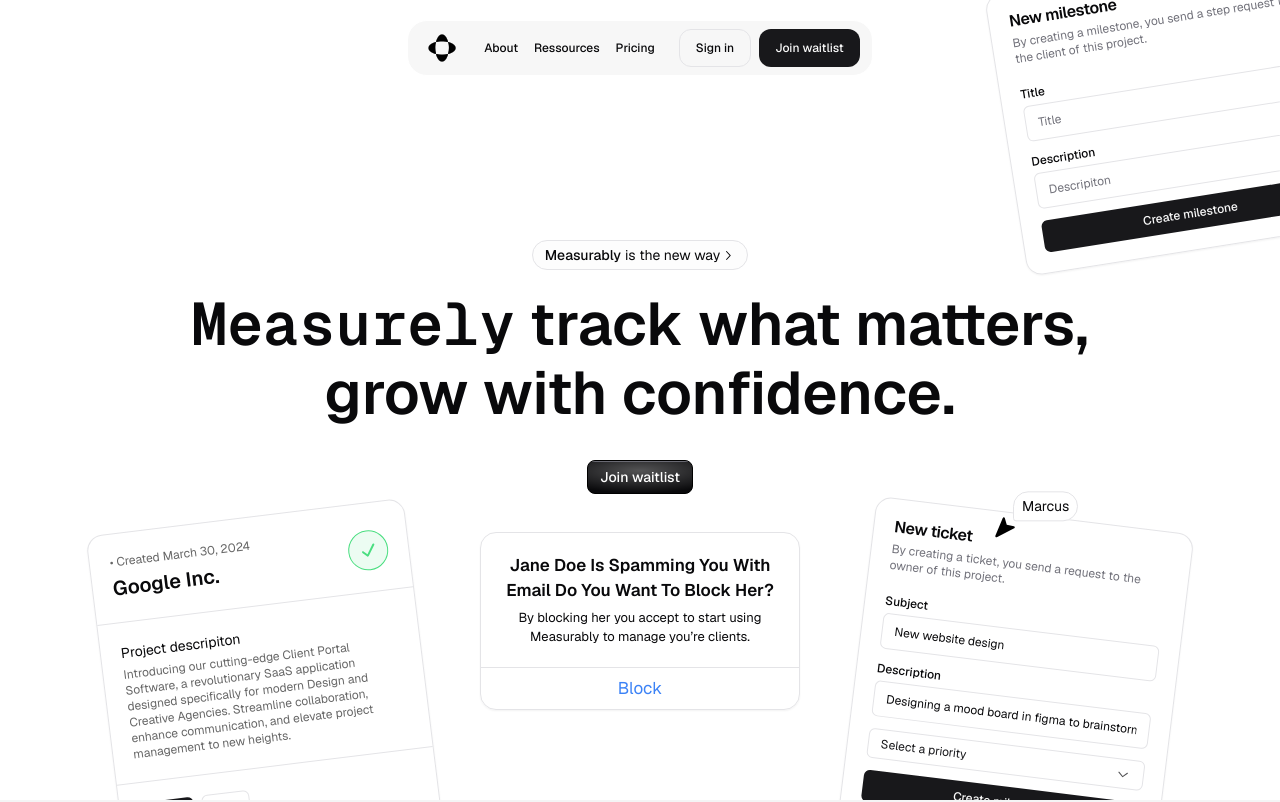
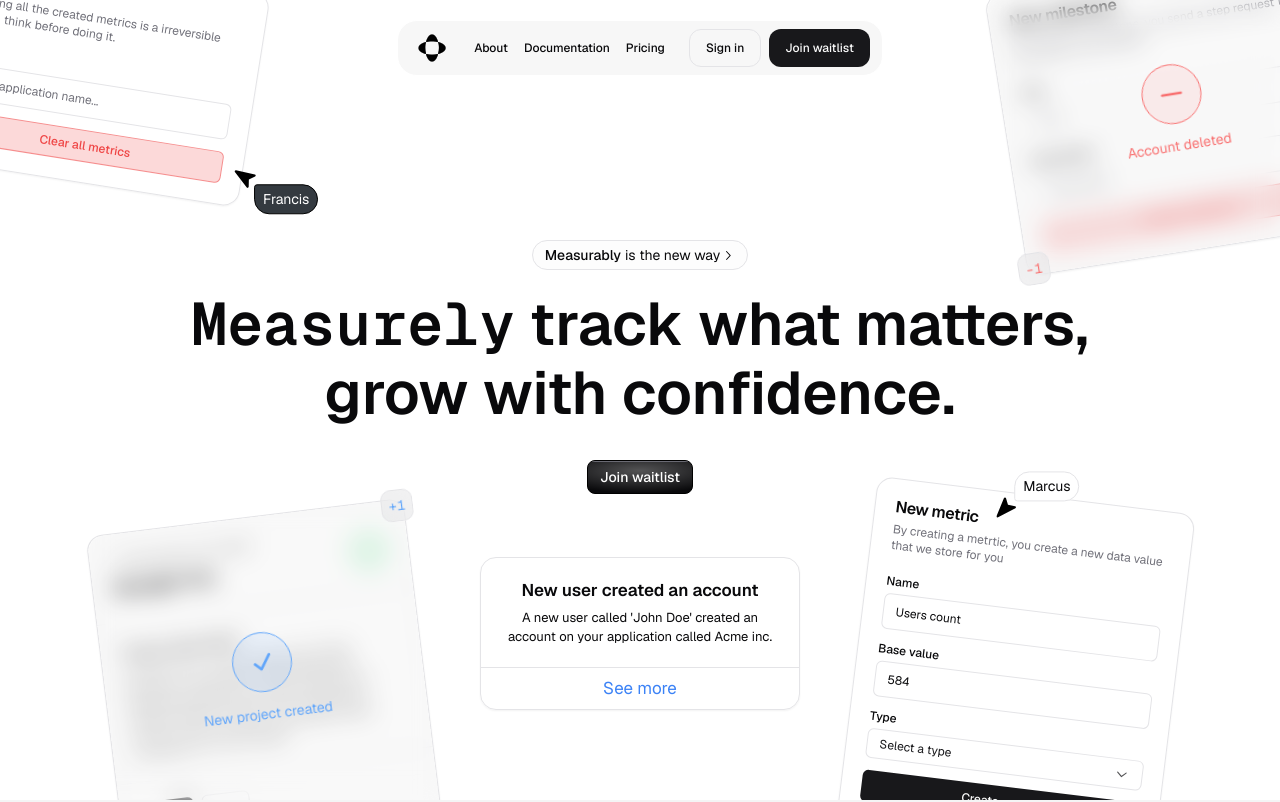
Before and after one commit to Measurely-dev/Measurely, a Next.js app in the folder frontend/: page /home in a window 1280 px wide. Shown: the top 802 px of the page. Built offline with nearby package versions, Linux system fonts and the light colour scheme.

Commit message:
frontend: landing page design

```diff
--- a/frontend/src/components/website/components/box.tsx
+++ b/frontend/src/components/website/components/box.tsx
@@ -7,7 +7,7 @@
   description: string;
 }) {
   return (
-    <div className='flex h-[350px] flex-col items-center justify-center gap-[30px] rounded-[30px] bg-white px-[25px] py-5'>
+    <div className='flex h-[350px] flex-col items-center pt-16 gap-[30px] rounded-[30px] bg-white px-[25px] py-5'>
       <div className='flex size-[80px] items-center justify-center rounded-full border bg-accent/50'>
         {props.icon}
       </div>
--- a/frontend/src/components/website/components/showcase/card1.tsx
+++ b/frontend/src/components/website/components/showcase/card1.tsx
@@ -1,46 +1,56 @@
-import { Button } from '@/components/ui/button';
+import { Button } from "@/components/ui/button";
 import {
   Card,
   CardContent,
   CardDescription,
   CardHeader,
   CardTitle,
-} from '@/components/ui/card';
-import { Input } from '@/components/ui/input';
-import { Label } from '@/components/ui/label';
+} from "@/components/ui/card";
+import { Input } from "@/components/ui/input";
+import { Label } from "@/components/ui/label";
+import { MinusIcon } from "lucide-react";
 
 export default function Card1(props: { className?: string }) {
   return (
     <Card className={`w-[340px] rounded-2xl p-5 shadow-sm ${props.className}`}>
-      <CardHeader className='p-0'>
+      <div className="absolute bottom-[-10px] left-[-10px] size-8 rounded-[10px] bg-zinc-300/30 border backdrop-blur-md flex text-sm text-red-400 items-center justify-center font-mono z-10">
+        -1
+      </div>
+      <div className="w-full top-0 left-0 h-full absolute bg-zinc-300/15 backdrop-blur-md gap-3 flex-col flex justify-center items-center rounded-2xl text-red-400 text-sm">
+        <div className="flex aspect-square h-[60px] items-center justify-center rounded-full border border-red-400 bg-red-400/10 text-red-400">
+          <MinusIcon className="size-8 stroke-[2]" />
+        </div>
+        Account deleted
+      </div>
+      <CardHeader className="p-0">
         <CardTitle>New milestone</CardTitle>
-        <CardDescription className='text-xs'>
+        <CardDescription className="text-xs">
           By creating a milestone, you send a step request to the client of this
           project.
         </CardDescription>
       </CardHeader>
-      <CardContent className='mt-5 flex w-full flex-col gap-3 p-0'>
-        <div className='grid w-full items-center gap-1'>
-          <Label htmlFor='Title' className='text-xs'>
+      <CardContent className="mt-5 flex w-full flex-col gap-3 p-0">
+        <div className="grid w-full items-center gap-1">
+          <Label htmlFor="Title" className="text-xs">
             Title
           </Label>
           <Input
-            type='text'
-            placeholder='Title'
-            className='text-xs placeholder:text-xs'
+            type="text"
+            placeholder="Title"
+            className="text-xs placeholder:text-xs"
           />
         </div>
-        <div className='grid w-full items-center gap-1'>
-          <Label htmlFor='Title' className='text-xs'>
+        <div className="grid w-full items-center gap-1">
+          <Label htmlFor="Title" className="text-xs">
             Description
           </Label>
           <Input
-            type='text'
-            placeholder='Descripiton'
-            className='text-xs placeholder:text-xs'
+            type="text"
+            placeholder="Descripiton"
+            className="text-xs placeholder:text-xs"
           />
         </div>
-        <Button className='w-full' size='sm'>
+        <Button className="w-full" variant={"destructiveOutline"} size="sm">
           Create milestone
         </Button>
       </CardContent>
--- a/frontend/src/components/website/components/showcase/card2.tsx
+++ b/frontend/src/components/website/components/showcase/card2.tsx
@@ -1,13 +1,13 @@
-import { Button } from '@/components/ui/button';
+import { Button } from "@/components/ui/button";
 import {
   Card,
   CardContent,
   CardDescription,
   CardHeader,
   CardTitle,
-} from '@/components/ui/card';
-import { Input } from '@/components/ui/input';
-import { Label } from '@/components/ui/label';
+} from "@/components/ui/card";
+import { Input } from "@/components/ui/input";
+import { Label } from "@/components/ui/label";
 import {
   Select,
   SelectContent,
@@ -15,57 +15,67 @@
   SelectItem,
   SelectTrigger,
   SelectValue,
-} from '@/components/ui/select';
-import ShowcaseCursor from './cursor';
+} from "@/components/ui/select";
+import ShowcaseCursor from "./cursor";
+import { CheckIcon } from "lucide-react";
 
 export default function Card2(props: { className?: string }) {
   return (
     <Card className={`w-[320px] rounded-2xl p-5 shadow-sm ${props.className}`}>
-      <ShowcaseCursor cursor={1} className='!absolute top-[-26px] !rotate-[-7deg] left-[135px]' />
-
-      <CardHeader className='p-0'>
-        <CardTitle>New ticket</CardTitle>
-        <CardDescription className='text-xs'>
-          By creating a ticket, you send a request to the owner of this project.
+      <ShowcaseCursor
+        cursor={1}
+        className="!absolute top-[-26px] !rotate-[-7deg] left-[135px]"
+      />
+      <CardHeader className="p-0">
+        <CardTitle>New metric</CardTitle>
+        <CardDescription className="text-xs">
+          By creating a metrtic, you create a new data value that we store for
+          you
         </CardDescription>
       </CardHeader>
-      <CardContent className='mt-5 flex w-full flex-col gap-3 p-0'>
-        <div className='grid w-full items-center gap-1'>
-          <Label htmlFor='Title' className='text-xs'>
-            Subject
+      <CardContent className="mt-5 flex w-full flex-col gap-3 p-0">
+        <div className="grid w-full items-center gap-1">
+          <Label htmlFor="Title" className="text-xs">
+            Name
           </Label>
           <Input
-            type='text'
-            placeholder='Title'
-            defaultValue='New website design'
-            className='text-xs placeholder:text-xs'
+            type="text"
+            placeholder="Title"
+            defaultValue="Users count"
+            className="text-xs placeholder:text-xs"
           />
         </div>
-        <div className='grid w-full items-center gap-1'>
-          <Label htmlFor='Title' className='text-xs'>
-            Description
+        <div className="grid w-full items-center gap-1">
+          <Label htmlFor="Title" className="text-xs">
+            Base value
           </Label>
           <Input
-            type='text'
-            placeholder='Descripiton'
-            defaultValue='Designing a mood board in figma to brainstorm ideas'
-            className='text-xs placeholder:text-xs'
+            type="number"
+            placeholder="Value"
+            defaultValue="584"
+            className="text-xs placeholder:text-xs"
           />
         </div>
+        <div className="grid w-full items-center gap-1">
+          <Label htmlFor="Title" className="text-xs">
+            Type
+          </Label>
           <Select>
-          <SelectTrigger className='h-[30px] rounded-[6px] border text-xs text-primary'>
-            <SelectValue placeholder='Select a priority' />
+            <SelectTrigger className="h-[30px] rounded-[6px] border text-xs text-primary">
+              <SelectValue placeholder="Select a type" />
             </SelectTrigger>
-          <SelectContent className='rotate-[7deg] max-lg:rotate-0'>
+            <SelectContent className="rotate-[7deg] max-lg:rotate-0">
               <SelectGroup>
-              <SelectItem value='high'>High</SelectItem>
-              <SelectItem value='medium'>Medium</SelectItem>
-              <SelectItem value='low'>Low</SelectItem>
+                <SelectItem value="high">Number</SelectItem>
+                <SelectItem value="medium">Value</SelectItem>
+                <SelectItem value="low">String</SelectItem>
               </SelectGroup>
             </SelectContent>
           </Select>
-        <Button className='w-full' size='sm'>
-          Create milestone
+        </div>
+
+        <Button className="w-full" size="sm">
+          Create metric
         </Button>
       </CardContent>
     </Card>
--- a/frontend/src/components/website/components/showcase/card3.tsx
+++ b/frontend/src/components/website/components/showcase/card3.tsx
@@ -5,15 +5,14 @@
     <Card className={`w-[320px] rounded-2xl shadow-sm ${props.className}`}>
       <div className='flex flex-col items-center justify-center px-4 py-5 text-center'>
         <span className='text-[17px] font-semibold'>
-          Jane Doe Is Spamming You With Email Do You Want To Block Her?
+          New user created an account
         </span>
         <span className='mt-[4px] text-[13px]'>
-          By blocking her you accept to start using Measurably to manage you’re
-          clients.
+          A new user called 'John Doe' created an account on your application called Acme inc.
         </span>
       </div>
       <div className='flex cursor-pointer select-none items-center justify-center border-t py-2 text-[17px] text-blue-500'>
-        Block
+        See more
       </div>
     </Card>
   );
--- a/frontend/src/components/website/components/showcase/card4.tsx
+++ b/frontend/src/components/website/components/showcase/card4.tsx
@@ -1,41 +1,50 @@
-import { Button } from '@/components/ui/button';
+import { Button } from "@/components/ui/button";
 import {
   Card,
   CardContent,
   CardFooter,
   CardHeader,
-} from '@/components/ui/card';
-import { Separator } from '@/components/ui/separator';
-import { CheckIcon } from '@radix-ui/react-icons';
+} from "@/components/ui/card";
+import { Separator } from "@/components/ui/separator";
+import { CheckIcon } from "@radix-ui/react-icons";
 
 export default function Card4(props: { className?: string }) {
   return (
     <Card className={`w-[320px] rounded-2xl p-0 shadow-sm ${props.className}`}>
-      <CardHeader className='flex flex-row items-center p-5'>
-        <div className='flex w-full flex-col gap-1'>
-          <span className='text-xs text-secondary'>
+      <div className="absolute top-[-10px] right-[-10px] size-8 rounded-[10px] bg-zinc-300/30 border backdrop-blur-md flex text-sm text-blue-400 items-center justify-center font-mono z-10">
+        +1
+      </div>
+      <div className="w-full h-full absolute bg-zinc-300/15 backdrop-blur-md gap-3 flex-col flex justify-center items-center rounded-2xl text-blue-400 text-sm">
+        <div className="flex aspect-square h-[60px] items-center justify-center rounded-full border border-blue-400 bg-blue-400/10 text-blue-400">
+          <CheckIcon className="size-8 !stroke-[0.5]" />
+        </div>
+        New project created
+      </div>
+      <CardHeader className="flex flex-row items-center p-5">
+        <div className="flex w-full flex-col gap-1">
+          <span className="text-xs text-secondary">
             • Created March 30, 2024
           </span>
-          <span className='text-xl font-semibold'>Google Inc.</span>
+          <span className="text-xl font-semibold">Google Inc.</span>
         </div>
-        <div className='flex aspect-square h-[40px] items-center justify-center rounded-full border border-green-400 bg-green-400/10 text-green-400'>
-          <CheckIcon className='size-6' />
+        <div className="flex aspect-square h-[40px] items-center justify-center rounded-full border border-green-400 bg-green-400/10 text-green-400">
+          <CheckIcon className="size-6" />
         </div>
       </CardHeader>
-      <Separator className='w-full' />
-      <CardContent className='flex flex-col p-5'>
-        <span className='text-sm'>Project descripiton</span>
-        <span className='mt-1 text-xs text-secondary'>
+      <Separator className="w-full" />
+      <CardContent className="flex flex-col p-5">
+        <span className="text-sm">Project descripiton</span>
+        <span className="mt-1 text-xs text-secondary">
           Introducing our cutting-edge Client Portal Software, a revolutionary
           SaaS application designed specifically for modern Design and Creative
           Agencies. Streamline collaboration, enhance communication, and elevate
           project management to new heights.
         </span>
       </CardContent>
-      <Separator className='w-full' />
-      <CardFooter className='flex gap-2 p-5'>
-        <Button size='sm'>Open</Button>
-        <Button size='sm' variant='outline'>
+      <Separator className="w-full" />
+      <CardFooter className="flex gap-2 p-5">
+        <Button size="sm">Open</Button>
+        <Button size="sm" variant="outline">
           Edit
         </Button>
       </CardFooter>
--- /dev/null
+++ b/frontend/src/components/website/components/showcase/card5.tsx
@@ -0,0 +1,51 @@
+import {
+  Card,
+  CardContent,
+  CardDescription,
+  CardHeader,
+  CardTitle,
+} from "@/components/ui/card";
+import { Input } from "@/components/ui/input";
+import { Label } from "@/components/ui/label";
+import {
+  Select,
+  SelectContent,
+  SelectGroup,
+  SelectItem,
+  SelectTrigger,
+  SelectValue,
+} from "@/components/ui/select";
+import ShowcaseCursor from "./cursor";
+import { Button } from "@/components/ui/button";
+
+export default function Card5(props: { className?: string }) {
+  return (
+    <Card className={`w-[320px] rounded-2xl shadow-sm p-5 ${props.className}`}>
+      <ShowcaseCursor
+        cursor={2}
+        className="!absolute bottom-[-0px] !rotate-[-9deg] right-[-80px]"
+      />
+      <CardHeader className="p-0">
+        <CardTitle>New milestone</CardTitle>
+        <CardDescription className="text-xs">
+          Clearing all the created metrics is a irreversible action, think before doing it.
+        </CardDescription>
+      </CardHeader>
+      <CardContent className="mt-5 flex w-full flex-col gap-3 p-0">
+        <div className="grid w-full items-center gap-1">
+          <Label htmlFor="Title" className="text-xs">
+            Title
+          </Label>
+          <Input
+            type="text"
+            placeholder="Write application name..."
+            className="text-xs placeholder:text-xs"
+          />
+        </div>
+        <Button className="w-full" variant={"destructiveOutline"} size="sm">
+          Clear all metrics
+        </Button>
+      </CardContent>
+    </Card>
+  );
+}
--- a/frontend/src/components/website/layout/header/navbar.tsx
+++ b/frontend/src/components/website/layout/header/navbar.tsx
@@ -12,8 +12,8 @@
       href: '/about',
     },
     {
-      name: 'Ressources',
-      href: '/ressources',
+      name: 'Documentation',
+      href: '/docs',
     },
     {
       name: 'Pricing',
--- a/frontend/src/components/website/sections/landing/showcase-landing.tsx
+++ b/frontend/src/components/website/sections/landing/showcase-landing.tsx
@@ -1,32 +1,35 @@
-import Link from 'next/link';
-import WebButton from '../../components/button';
-import WebChip from '../../components/chip';
-import Card1 from '../../components/showcase/card1';
-import Card2 from '../../components/showcase/card2';
-import Card3 from '../../components/showcase/card3';
-import Card4 from '../../components/showcase/card4';
+import Link from "next/link";
+import WebButton from "../../components/button";
+import WebChip from "../../components/chip";
+import Card1 from "../../components/showcase/card1";
+import Card2 from "../../components/showcase/card2";
+import Card3 from "../../components/showcase/card3";
+import Card4 from "../../components/showcase/card4";
+import Card5 from "../../components/showcase/card5";
 
 export default function ShowcaseLandingSection(props: {
-  type: 'default' | 'waitlist';
+  type: "default" | "waitlist";
 }) {
   return (
-    <div className='relative flex h-screen min-h-[780px] w-screen flex-col items-center pt-[30vh]'>
-      <WebChip color='default' href='/'>
-        <span className='mr-1 font-medium'>Measurably</span> is the new way
+    <div className="relative flex h-screen min-h-[780px] w-screen flex-col items-center pt-[30vh]">
+      <WebChip color="default" href="/">
+        <span className="mr-1 font-medium">Measurably</span> is the new way
       </WebChip>
-      <div className='mt-5 text-center text-6xl font-semibold leading-[1.15] tracking-normal max-md:text-5xl'>
-      <span className='font-mono'>Measurely</span> track what matters,<br/> grow with confidence.
+      <div className="mt-5 text-center text-6xl font-semibold leading-[1.15] tracking-normal max-md:text-5xl">
+        <span className="font-mono">Measurely</span> track what matters,
+        <br /> grow with confidence.
       </div>
-      <Link href='/waitlist'>
-        <WebButton className='mt-8'>
-          {props.type === 'waitlist' ? 'Join waitlist' : 'Get started'}
+      <Link href="/waitlist">
+        <WebButton className="mt-8">
+          {props.type === "waitlist" ? "Join waitlist" : "Get started"}
         </WebButton>
       </Link>
-      <Card1 className='absolute -right-16 -top-8 rotate-[-9deg] max-lg:hidden' />
-      <div className='absolute bottom-0 flex h-10 w-full max-w-[1200px] items-center justify-center'>
-        <Card2 className='absolute -bottom-10 right-16 rotate-[7deg] max-xl:w-[300px] max-lg:translate-x-[-45%] max-lg:rotate-0 max-md:hidden' />
-        <Card3 className='absolute bottom-[90px] max-xl:w-[320px] max-lg:hidden' />
-        <Card4 className='absolute -bottom-10 left-16 rotate-[-7deg] max-xl:w-[300px] max-lg:right-[50%] max-lg:translate-x-[50%] max-lg:rotate-0 max-md:left-[50%] max-md:w-[350px] max-md:translate-x-[-50%]' />
+      <Card5 className="absolute -left-16 -top-8 rotate-[9deg] max-lg:hidden" />
+      <Card1 className="absolute -right-16 -top-8 rotate-[-9deg] max-lg:hidden" />
+      <div className="absolute bottom-0 flex h-10 w-full max-w-[1200px] items-center justify-center">
+        <Card2 className="absolute -bottom-10 right-16 rotate-[7deg] max-xl:w-[300px] max-lg:translate-x-[-45%] max-lg:rotate-0 max-md:hidden" />
+        <Card3 className="absolute bottom-[90px] max-xl:w-[320px] max-lg:hidden" />
+        <Card4 className="absolute -bottom-10 left-16 rotate-[-7deg] max-xl:w-[300px] max-lg:right-[50%] max-lg:translate-x-[50%] max-lg:rotate-0 max-md:left-[50%] max-md:w-[350px] max-md:translate-x-[-50%]" />
       </div>
     </div>
   );
```
Also changed, not shown: frontend/src/components/website/components/footerHeader.tsx (+9 -11 lines), frontend/src/components/website/sections/landing/bento.tsx (+10 -9 lines), 1 other file (tests, documents, lock files or other folders). Lines whose indentation alone changed are shown as unchanged.
